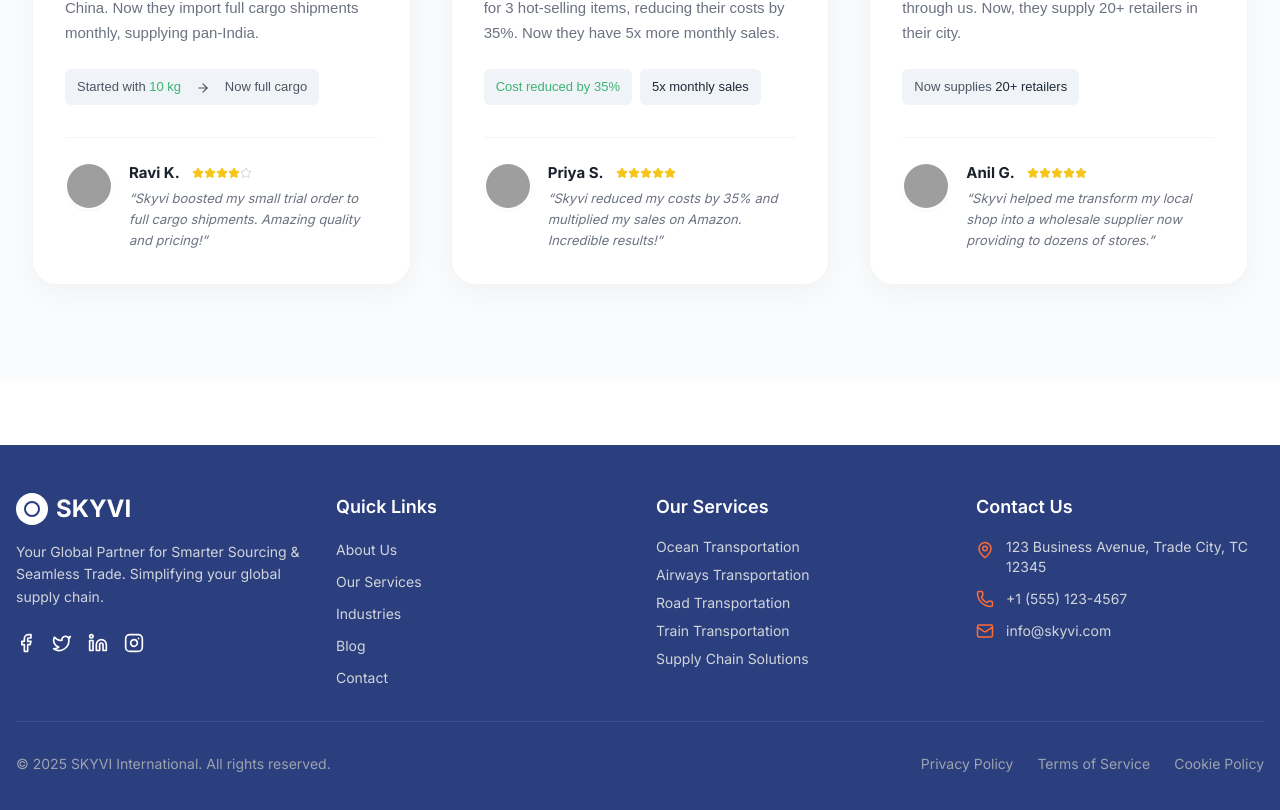
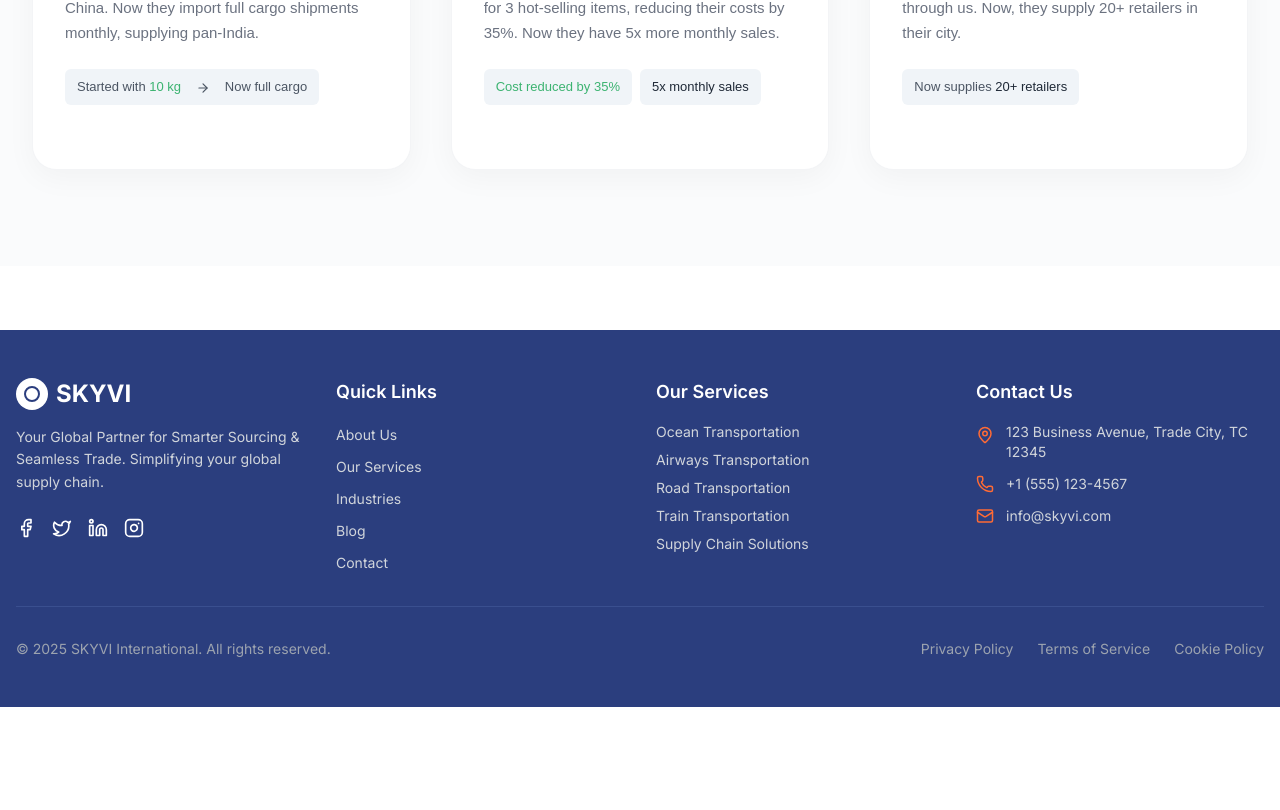
Before and after one commit to dhairya-pro/Skyvi, a React (Vite) app in the folder frontend/: page /services in a window 1280 px wide. Shown: the part 3712-4522 px from the top of the page. After the commit the page ends 4419 px from the top, so only its background shows below. Built offline with nearby package versions, Linux system fonts and the light colour scheme; grey boxes are pictures that could not be loaded.

Commit message:
successstories

```diff
--- a/frontend/src/service-page/SuccessStories.jsx
+++ b/frontend/src/service-page/SuccessStories.jsx
@@ -92,7 +92,7 @@ const SuccessStories = () => {
                   className="w-full h-full object-cover"
                 />
                 {/* Floating Icon Badge Container placed absolutely on the bottom left corner of the image area so it overlaps */}
-                <div className="absolute -bottom-6 left-6 w-14 h-14 bg-white rounded-xl shadow-lg flex items-center justify-center z-10">
+                <div className="absolute -bottom-2 left-6 w-14 h-14 bg-white rounded-xl shadow-lg flex items-center justify-center z-10">
                   {story.icon}
                 </div>
               </div>
@@ -126,34 +126,7 @@ const SuccessStories = () => {
                   ))}
                 </div>
 
-                {/* Bottom Author & Quote section */}
-                <div className="mt-auto border-t border-gray-100 pt-6 flex gap-4">
-                  {/* Avatar */}
-                  <img
-                    src={story.avatar}
-                    alt={story.name}
-                    className="w-12 h-12 rounded-full object-cover border-2 border-white shadow-sm shrink-0"
-                  />
-                  {/* Content */}
-                  <div>
-                    <div className="flex items-center gap-3 mb-1">
-                      <span className="font-bold text-[#1A202C] text-[15px]">{story.name}</span>
-                      <div className="flex text-[#F5C518]">
-                        {[...Array(5)].map((_, i) => (
-                          <Star
-                            key={i}
-                            size={12}
-                            fill={i < story.rating ? "currentColor" : "transparent"}
-                            className={i < story.rating ? "" : "text-gray-300"}
-                          />
-                        ))}
-                      </div>
-                    </div>
-                    <p className="text-gray-500 text-[13px] leading-relaxed italic pr-2">
-                      {story.quote}
-                    </p>
-                  </div>
-                </div>
+
 
               </div>
             </div>
```
